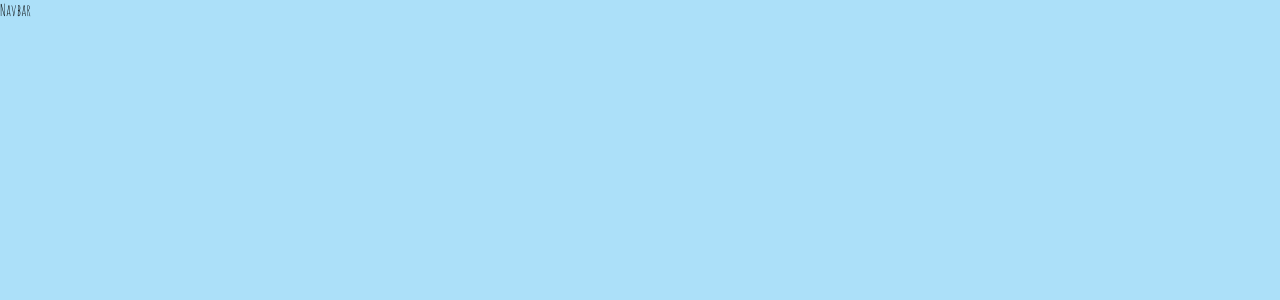
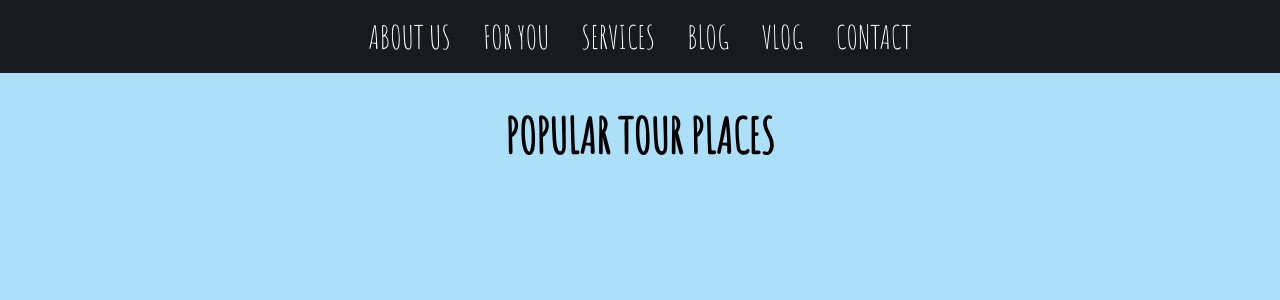
Before and after one commit to dsdnmstf/react_sass_tour_project, a React (Create React App) app: page / in a window 1280 px wide. Shown: the top 300 px of the page. Built offline with nearby package versions, Linux system fonts and the light colour scheme; a web font is replaced by a local one.

Commit message:
header added

```diff
--- a/src/App.js
+++ b/src/App.js
@@ -1,10 +1,12 @@
 import './App.scss';
+import Header from './components/header/Header';
 import Navbar from './components/navbar/Navbar';
 
 function App() {
   return (
     <div>
-    <Navbar/>
+      <Navbar />
+      <Header />
     </div>
   );
 }
--- /dev/null
+++ b/src/components/header/Header.jsx
@@ -0,0 +1,11 @@
+import "./Header.scss"
+
+const Header = () => {
+  return (
+    <div className="header-title">
+        <h1>POPULAR TOUR PLACES</h1>
+    </div>
+  )
+}
+
+export default Header
--- /dev/null
+++ b/src/components/header/Header.scss
@@ -0,0 +1,5 @@
+.header-title{
+    text-align: center;
+    padding: 1rem;
+    margin: 1rem;
+}
--- a/src/components/navbar/Navbar.jsx
+++ b/src/components/navbar/Navbar.jsx
@@ -2,8 +2,15 @@ import "./Navbar.scss"
 
 const Navbar = () => {
   return (
-    <div>Navbar</div>
-  )
+    <div className="navbar">
+      <a href="/">ABOUT US</a>
+      <a href="/">FOR YOU</a>
+      <a href="/">SERVICES</a>
+      <a href="/">BLOG</a>
+      <a href="/">VLOG</a>
+      <a href="/">CONTACT</a>
+    </div>
+  );
 }
 
 export default Navbar
--- a/src/components/navbar/Navbar.scss
+++ b/src/components/navbar/Navbar.scss
@@ -0,0 +1,20 @@
+@import "../../scss/variables";
+
+.navbar {
+    display: flex;
+    justify-content: center;
+    background-color: $cardNavBgColor;
+
+
+    a{
+        font-size: 2rem;
+        padding: 1rem ;
+        color: white;
+        text-decoration: none;
+        &:hover{
+            background-color:  $backgroundColor;
+            color: $cardNavBgColor;
+            font-weight: 600;
+        }
+    }
+}
```
Also changed, not shown: src/App.scss (line endings or trailing spaces).
